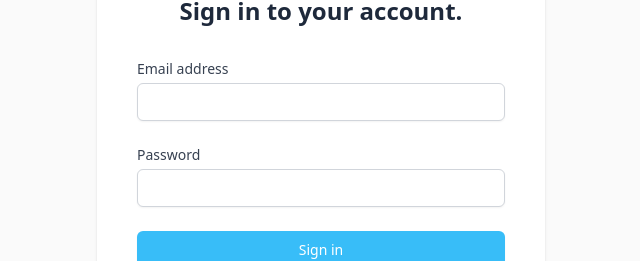
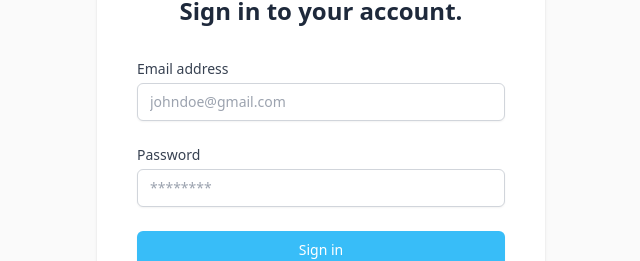
Before and after one commit to adeshkadambi/EgoVizCore, a React (Create React App) app: page / in a window 1280 px wide. Shown: the part 321-582 px from the top of the page, without its empty margins (319-959 px from the left). Built offline with nearby package versions, Linux system fonts and the light colour scheme; no server answers.

Commit message:
add flowbite

```diff
--- a/package.json
+++ b/package.json
@@ -10,6 +10,8 @@
     "@testing-library/user-event": "^13.5.0",
     "chart.js": "^3.8.0",
     "firebase": "^9.8.2",
+    "flowbite": "^1.4.7",
+    "flowbite-react": "^0.1.0",
     "react": "^18.1.0",
     "react-chartjs-2": "^4.1.0",
     "react-dom": "^18.1.0",
--- a/src/components/ChartItem.jsx
+++ b/src/components/ChartItem.jsx
@@ -133,6 +133,7 @@ const ChartItem = (props) => {
 						{props.title}
 					</h1>
 					<p className="inline text-sm ml-1 text-slate-400">({props.subtitle})</p>
+
 				</div>
 				<div className="w-[80%] h-[80%]">
 					<Doughnut data={pieData} />
--- a/src/components/Login.jsx
+++ b/src/components/Login.jsx
@@ -50,6 +50,7 @@ const Login = () => {
                     type='email'
                     onChange={(e) => setEmail(e.target.value)}
                     required
+                    placeholder="johndoe@gmail.com"
                     className='appearance-none block w-full px-3 py-2 border border-gray-300 rounded-md shadow-sm placeholder-gray-400 focus:outline-none focus:ring-sky-500 focus:border-sky-500 sm:text-sm'
                   />
                 </div>
@@ -66,6 +67,7 @@ const Login = () => {
                     type='password'
                     onChange={(e) => setPassword(e.target.value)}
                     required
+                    placeholder="********"
                     className='appearance-none block w-full px-3 py-2 border border-gray-300 rounded-md shadow-sm placeholder-gray-400 focus:outline-none focus:ring-sky-500 focus:border-sky-500 sm:text-sm'
                   />
                 </div>
--- a/tailwind.config.js
+++ b/tailwind.config.js
@@ -1,11 +1,13 @@
 module.exports = {
   content: [
     "./src/**/*.{js,jsx,ts,tsx}",
+    'node_modules/flowbite-react/**/*.{js,jsx,ts,tsx}',
   ],
   theme: {
     extend: {},
   },
   plugins: [
     require('@tailwindcss/forms'),
+    require('flowbite/plugin'),
   ],
 }
```
Also changed, not shown: 1 other file (tests, documents, lock files or other folders).
